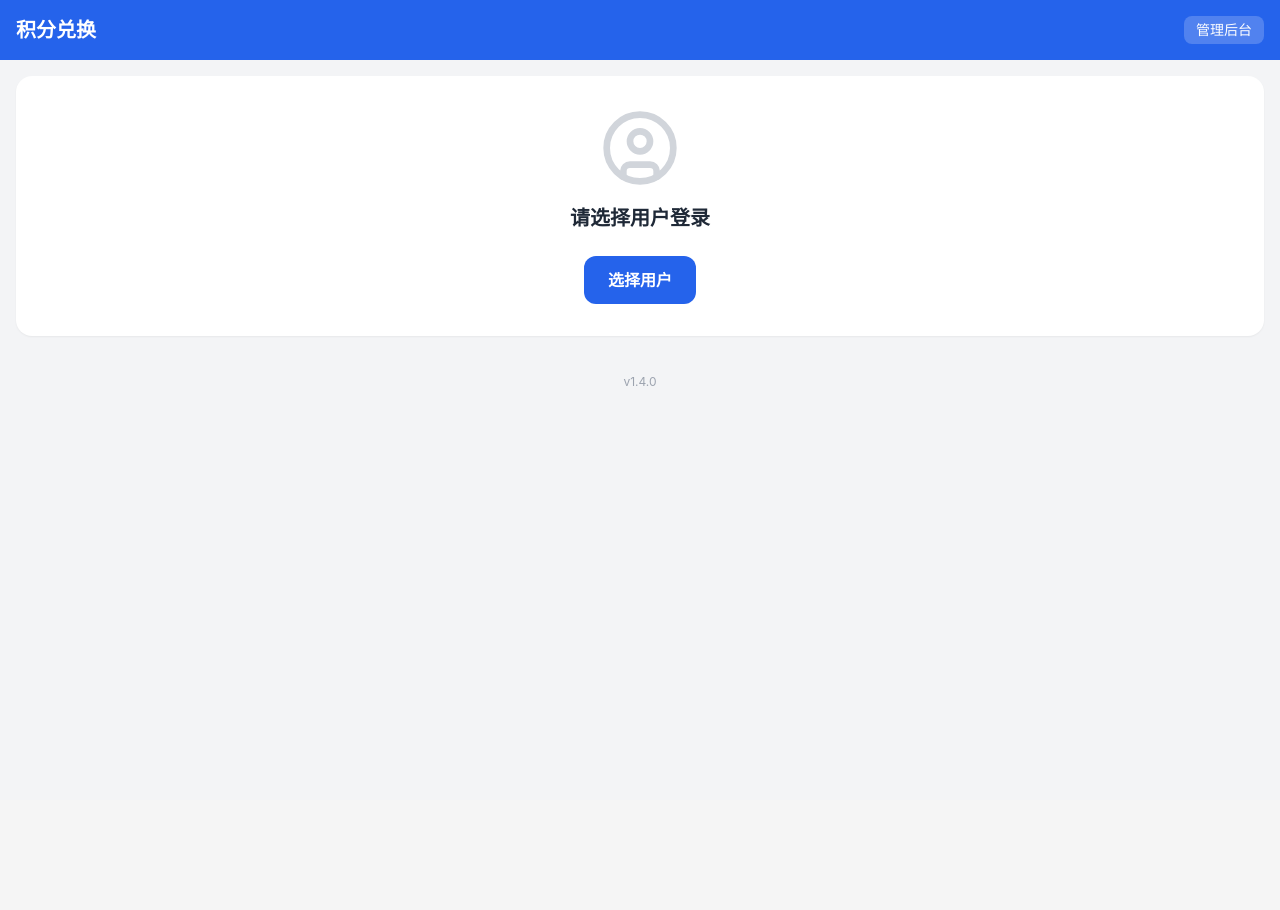
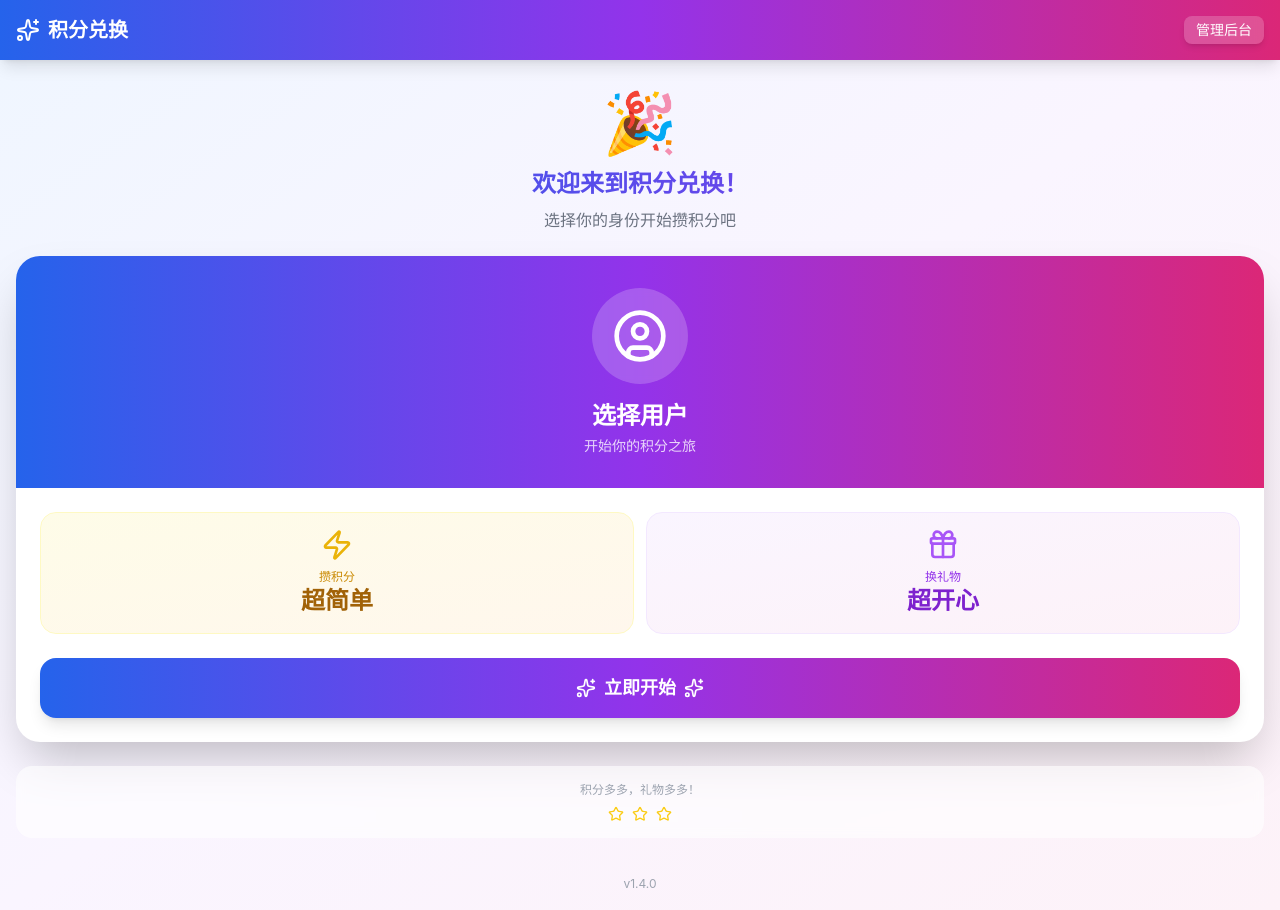
Before and after one commit to TaylorBoys/points-exchange-app, a Vue app: page /#/ in a window 1280 px wide. Before the commit the page ends 800 px from the top, so only its background shows below. Built offline with nearby package versions, Linux system fonts and the light colour scheme.

Commit message:
丰富首页UI设计

```diff
--- a/src/views/Home.vue
+++ b/src/views/Home.vue
@@ -2,18 +2,19 @@
 import { computed } from 'vue';
 import { useRouter } from 'vue-router';
 import { useAppStore } from '@/stores/appStore';
-import { Coins, Gift, History, UserCircle, ChevronRight, ListTodo } from 'lucide-vue-next';
+import { Coins, Gift, History, UserCircle, ChevronRight, ListTodo, Zap, Star, Trophy, Sparkles, Rocket, TrendingUp, Smile, Award, PartyPopper } from 'lucide-vue-next';
 
 const router = useRouter();
 const store = useAppStore();
 
 const user = computed(() => store.currentUser);
 const gifts = computed(() => store.gifts);
+const users = computed(() => store.users);
 
 const navItems = [
-  { name: '礼物兑换', icon: Gift, path: '/gifts' },
-  { name: '任务中心', icon: ListTodo, path: '/tasks' },
-  { name: '历史记录', icon: History, path: '/history' },
+  { name: '礼物兑换', icon: Gift, path: '/gifts', color: 'from-pink-500 to-purple-500' },
+  { name: '任务中心', icon: ListTodo, path: '/tasks', color: 'from-blue-500 to-cyan-500' },
+  { name: '历史记录', icon: History, path: '/history', color: 'from-green-500 to-emerald-500' },
 ];
 
 function goToAdmin() {
@@ -26,17 +27,32 @@ function getGenderText(gender: string) {
   return '';
 }
 
+function getPointsLevel(points: number) {
+  if (points >= 2000) return { level: '钻石会员', icon: Trophy, color: 'text-yellow-500' };
+  if (points >= 1000) return { level: '黄金会员', icon: Star, color: 'text-yellow-400' };
+  if (points >= 500) return { level: '白银会员', icon: Award, color: 'text-gray-400' };
+  return { level: '新用户', icon: Smile, color: 'text-blue-400' };
+}
+
+function getWelcomeEmoji() {
+  const emojis = ['🎈', '🎉', '🎊', '✨', '🌟', '🎁', '🎯', '🏆'];
+  return emojis[Math.floor(Math.random() * emojis.length)];
+}
+
 const appVersion = 'v1.4.0';
 </script>
 
 <template>
-  <div class="min-h-screen bg-gray-100">
-    <header class="bg-primary-600 text-white p-4">
+  <div class="min-h-screen bg-gradient-to-br from-blue-50 via-purple-50 to-pink-50">
+    <header class="bg-gradient-to-r from-primary-600 via-purple-600 to-pink-600 text-white p-4 shadow-lg">
       <div class="flex items-center justify-between">
+        <div class="flex items-center gap-2">
+          <Sparkles class="w-6 h-6" />
           <div class="text-xl font-bold">积分兑换</div>
+        </div>
         <button
           @click="goToAdmin"
-          class="px-3 py-1 bg-white/20 rounded-lg text-sm hover:bg-white/30 transition-colors"
+          class="px-3 py-1 bg-white/20 backdrop-blur-sm rounded-lg text-sm hover:bg-white/30 transition-all shadow-md"
         >
           管理后台
         </button>
@@ -44,30 +60,55 @@ const appVersion = 'v1.4.0';
     </header>
 
     <div v-if="user" class="p-4">
-      <div class="bg-white rounded-2xl shadow-sm p-4 mb-4">
+      <div class="bg-white rounded-3xl shadow-xl p-6 mb-4 overflow-hidden relative">
+        <div class="absolute top-0 right-0 w-32 h-32 bg-gradient-to-br from-yellow-200/30 to-pink-200/30 rounded-full -translate-y-1/2 translate-x-1/2" />
+        <div class="absolute bottom-0 left-0 w-24 h-24 bg-gradient-to-br from-blue-200/30 to-purple-200/30 rounded-full translate-y-1/2 -translate-x-1/2" />
+
+        <div class="relative z-10">
           <div class="flex items-center gap-4">
-          <div v-if="user.avatar" class="w-16 h-16 rounded-full overflow-hidden flex-shrink-0">
+            <div class="relative">
+              <div v-if="user.avatar" class="w-20 h-20 rounded-2xl overflow-hidden flex-shrink-0 shadow-lg ring-4 ring-white">
                 <img :src="user.avatar" :alt="user.name" class="w-full h-full object-cover" />
               </div>
-          <div v-else class="w-16 h-16 bg-primary-100 rounded-full flex items-center justify-center flex-shrink-0">
-            <UserCircle class="w-10 h-10 text-primary-600" />
+              <div v-else class="w-20 h-20 bg-gradient-to-br from-primary-500 to-purple-600 rounded-2xl flex items-center justify-center flex-shrink-0 shadow-lg">
+                <UserCircle class="w-12 h-12 text-white" />
               </div>
+              <div class="absolute -bottom-1 -right-1 bg-yellow-400 rounded-full p-1 shadow-lg">
+                <component :is="getPointsLevel(user.points).icon" class="w-4 h-4 text-yellow-800" />
+              </div>
+            </div>
+
             <div class="flex-1">
-            <div class="flex items-center gap-2">
-              <h2 class="text-lg font-semibold text-gray-800">{{ user.name }}</h2>
-              <span v-if="user.gender" class="px-2 py-0.5 bg-blue-100 text-blue-700 text-xs rounded-full">
+              <div class="flex items-center gap-2 mb-1">
+                <h2 class="text-xl font-bold text-gray-800">{{ user.name }}</h2>
+                <span v-if="user.gender" class="px-2 py-0.5 bg-gradient-to-r from-blue-100 to-purple-100 text-blue-700 text-xs rounded-full font-medium">
                   {{ getGenderText(user.gender) }}
                 </span>
               </div>
-            <p class="text-gray-500 text-sm">{{ user.phone }}</p>
-            <div class="flex items-center gap-3 mt-1 text-xs text-gray-400">
-              <span v-if="user.className">{{ user.className }}</span>
-              <span v-if="user.age">{{ user.age }}岁</span>
+              <p class="text-gray-500 text-sm mb-1">{{ user.phone }}</p>
+              <div class="flex items-center gap-3 text-xs text-gray-400">
+                <span v-if="user.className" class="bg-gray-100 px-2 py-0.5 rounded-full">{{ user.className }}</span>
+                <span v-if="user.age" class="bg-gray-100 px-2 py-0.5 rounded-full">{{ user.age }}岁</span>
+              </div>
+              <div class="mt-2 flex items-center gap-1">
+                <Trophy class="w-4 h-4" :class="getPointsLevel(user.points).color" />
+                <span class="text-xs font-medium" :class="getPointsLevel(user.points).color">
+                  {{ getPointsLevel(user.points).level }}
+                </span>
               </div>
             </div>
-          <div class="text-right">
-            <p class="text-2xl font-bold text-primary-600">{{ user.points }}</p>
-            <p class="text-sm text-gray-500">积分</p>
+
+            <div class="text-center">
+              <div class="bg-gradient-to-br from-primary-50 to-purple-50 rounded-2xl p-4 min-w-[100px]">
+                <div class="flex items-center justify-center gap-1 mb-1">
+                  <Coins class="w-5 h-5 text-yellow-500" />
+                  <span class="text-2xl font-bold bg-gradient-to-r from-primary-600 to-purple-600 bg-clip-text text-transparent">
+                    {{ user.points }}
+                  </span>
+                </div>
+                <p class="text-xs text-gray-500">积分</p>
+              </div>
+            </div>
           </div>
         </div>
       </div>
@@ -77,17 +118,43 @@ const appVersion = 'v1.4.0';
           v-for="item in navItems"
           :key="item.name"
           @click="router.push(item.path)"
-          class="bg-white rounded-xl p-4 shadow-sm hover:shadow-md transition-shadow"
+          class="bg-white rounded-2xl p-5 shadow-lg hover:shadow-2xl transition-all hover:-translate-y-1 group"
         >
-          <component :is="item.icon" class="w-8 h-8 text-primary-600 mx-auto mb-2" />
-          <span class="text-sm text-gray-700">{{ item.name }}</span>
+          <div class="w-12 h-12 rounded-2xl bg-gradient-to-br mx-auto mb-3 flex items-center justify-center shadow-md group-hover:scale-110 transition-transform" :class="item.color">
+            <component :is="item.icon" class="w-6 h-6 text-white" />
+          </div>
+          <span class="text-sm font-semibold text-gray-700">{{ item.name }}</span>
         </button>
       </div>
 
-      <div class="bg-white rounded-2xl shadow-sm overflow-hidden">
-        <div class="p-4 border-b flex items-center justify-between">
-          <h3 class="font-semibold text-gray-800">热门礼物</h3>
-          <button @click="router.push('/gifts')" class="text-primary-600 text-sm flex items-center gap-1">
+      <div class="grid grid-cols-2 gap-3 mb-4">
+        <div class="bg-gradient-to-br from-blue-500 to-cyan-500 rounded-2xl p-4 text-white shadow-lg">
+          <div class="flex items-center justify-between">
+            <div>
+              <p class="text-2xl font-bold">{{ gifts.length }}</p>
+              <p class="text-sm opacity-90">礼物总数</p>
+            </div>
+            <Rocket class="w-10 h-10 opacity-80" />
+          </div>
+        </div>
+        <div class="bg-gradient-to-br from-green-500 to-emerald-500 rounded-2xl p-4 text-white shadow-lg">
+          <div class="flex items-center justify-between">
+            <div>
+              <p class="text-2xl font-bold">{{ users.length }}</p>
+              <p class="text-sm opacity-90">会员人数</p>
+            </div>
+            <TrendingUp class="w-10 h-10 opacity-80" />
+          </div>
+        </div>
+      </div>
+
+      <div class="bg-white rounded-3xl shadow-xl overflow-hidden">
+        <div class="p-5 border-b flex items-center justify-between bg-gradient-to-r from-gray-50 to-white">
+          <div class="flex items-center gap-2">
+            <PartyPopper class="w-5 h-5 text-pink-500" />
+            <h3 class="font-bold text-gray-800">热门礼物</h3>
+          </div>
+          <button @click="router.push('/gifts')" class="text-primary-600 text-sm flex items-center gap-1 font-medium hover:text-primary-700">
             查看全部 <ChevronRight class="w-4 h-4" />
           </button>
         </div>
@@ -95,15 +162,19 @@ const appVersion = 'v1.4.0';
           <div
             v-for="gift in gifts.slice(0, 2)"
             :key="gift.id"
-            class="bg-gray-50 rounded-xl overflow-hidden"
+            class="rounded-2xl overflow-hidden shadow-md hover:shadow-xl transition-all hover:-translate-y-1 cursor-pointer group"
+            @click="router.push('/gifts')"
           >
-            <img :src="gift.image" :alt="gift.name" class="w-full h-24 object-cover" />
-            <div class="p-3">
-              <h4 class="font-medium text-gray-800">{{ gift.name }}</h4>
-              <div class="flex items-center gap-2 mt-1">
-                <Coins class="w-4 h-4 text-yellow-500" />
-                <span class="text-primary-600 font-semibold">{{ gift.points }}</span>
+            <div class="relative">
+              <img :src="gift.image" :alt="gift.name" class="w-full h-32 object-cover group-hover:scale-110 transition-transform duration-300" />
+              <div class="absolute top-2 right-2 bg-white/90 backdrop-blur-sm rounded-full px-2 py-1 flex items-center gap-1 shadow-sm">
+                <Coins class="w-3 h-3 text-yellow-500" />
+                <span class="text-xs font-bold text-gray-700">{{ gift.points }}</span>
               </div>
+            </div>
+            <div class="p-4 bg-white">
+              <h4 class="font-bold text-gray-800">{{ gift.name }}</h4>
+              <p class="text-xs text-gray-400 mt-1">{{ gift.description }}</p>
             </div>
           </div>
         </div>
@@ -111,15 +182,57 @@ const appVersion = 'v1.4.0';
     </div>
 
     <div v-else class="p-4">
-      <div class="bg-white rounded-2xl shadow-sm p-8 text-center">
-        <UserCircle class="w-20 h-20 text-gray-300 mx-auto mb-4" />
-        <h2 class="text-xl font-semibold text-gray-800 mb-2">请选择用户登录</h2>
+      <div class="text-center mb-6 pt-4">
+        <div class="text-6xl mb-4">{{ getWelcomeEmoji() }}</div>
+        <h1 class="text-2xl font-bold bg-gradient-to-r from-primary-600 to-purple-600 bg-clip-text text-transparent mb-2">
+          欢迎来到积分兑换！
+        </h1>
+        <p class="text-gray-500">选择你的身份开始攒积分吧</p>
+      </div>
+
+      <div class="bg-white rounded-3xl shadow-2xl overflow-hidden">
+        <div class="bg-gradient-to-r from-primary-600 via-purple-600 to-pink-600 p-8 text-center">
+          <div class="w-24 h-24 bg-white/20 backdrop-blur-sm rounded-full mx-auto mb-4 flex items-center justify-center">
+            <UserCircle class="w-14 h-14 text-white" />
+          </div>
+          <h2 class="text-2xl font-bold text-white mb-1">选择用户</h2>
+          <p class="text-white/80 text-sm">开始你的积分之旅</p>
+        </div>
+
+        <div class="p-6">
+          <div class="grid grid-cols-2 gap-3 mb-6">
+            <div class="bg-gradient-to-br from-yellow-50 to-orange-50 rounded-2xl p-4 text-center border border-yellow-100">
+              <Zap class="w-8 h-8 text-yellow-500 mx-auto mb-2" />
+              <p class="text-xs text-yellow-600 font-medium">攒积分</p>
+              <p class="text-2xl font-bold text-yellow-700">超简单</p>
+            </div>
+            <div class="bg-gradient-to-br from-purple-50 to-pink-50 rounded-2xl p-4 text-center border border-purple-100">
+              <Gift class="w-8 h-8 text-purple-500 mx-auto mb-2" />
+              <p class="text-xs text-purple-600 font-medium">换礼物</p>
+              <p class="text-2xl font-bold text-purple-700">超开心</p>
+            </div>
+          </div>
+
           <button
             @click="router.push('/users')"
-          class="mt-4 px-6 py-3 bg-primary-600 text-white rounded-xl font-semibold hover:bg-primary-700 transition-colors"
+            class="w-full py-4 bg-gradient-to-r from-primary-600 via-purple-600 to-pink-600 text-white rounded-2xl font-bold text-lg shadow-lg hover:shadow-2xl transition-all hover:-translate-y-1 active:scale-95"
           >
-          选择用户
+            <div class="flex items-center justify-center gap-2">
+              <Sparkles class="w-5 h-5" />
+              立即开始
+              <Sparkles class="w-5 h-5" />
+            </div>
           </button>
+        </div>
+      </div>
+
+      <div class="mt-6 bg-white/60 backdrop-blur-sm rounded-2xl p-4 text-center">
+        <p class="text-gray-400 text-xs">积分多多，礼物多多！</p>
+        <div class="flex justify-center gap-2 mt-2">
+          <Star class="w-4 h-4 text-yellow-400" />
+          <Star class="w-4 h-4 text-yellow-400" />
+          <Star class="w-4 h-4 text-yellow-400" />
+        </div>
       </div>
     </div>
 
```
Lines whose indentation alone changed are shown as unchanged.
